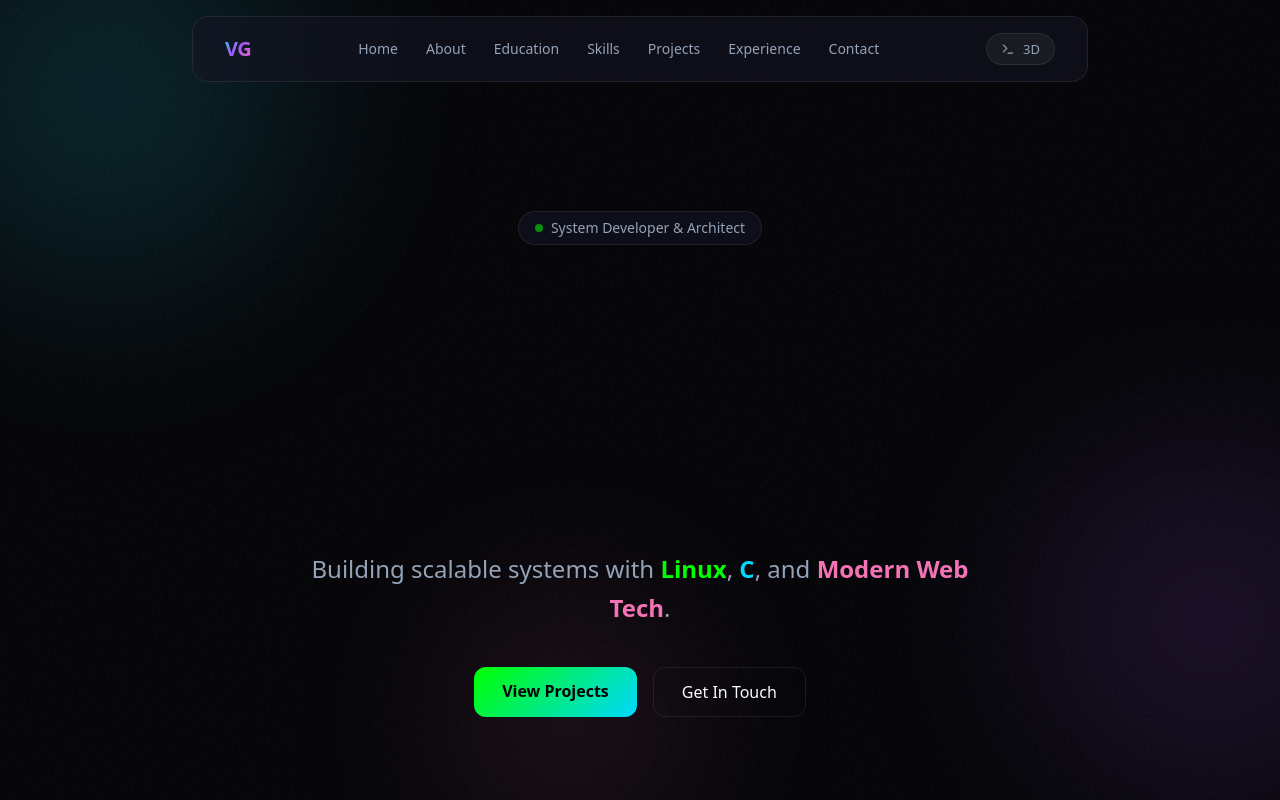
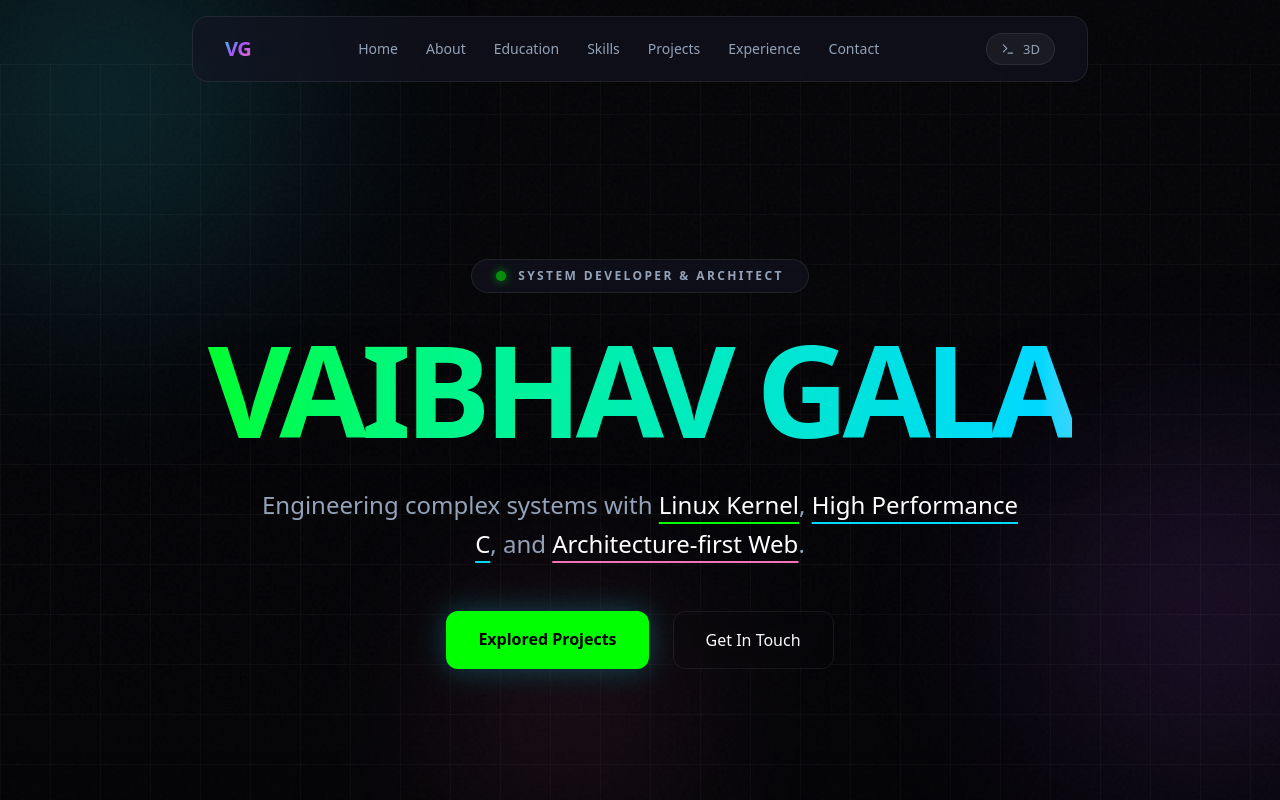
Before and after one commit to vaibhavGala262/Portfolio, a Next.js app: page / in a window 1280 px wide. Both pictures are taken after a click on the button "GUI". Shown: the top 800 px of the page. Built offline with nearby package versions, Linux system fonts and the light colour scheme.

Commit message:
Vercel deploy issue fixed

```diff
--- a/src/app/globals.css
+++ b/src/app/globals.css
@@ -97,6 +97,17 @@
   /* Border */
   --border-subtle: rgba(255, 255, 255, 0.08);
   --border-hover: rgba(255, 255, 255, 0.15);
+}
+
+.subtle-grid {
+  background-image:
+    linear-gradient(rgba(255, 255, 255, 0.03) 1px, transparent 1px),
+    linear-gradient(90deg, rgba(255, 255, 255, 0.03) 1px, transparent 1px);
+  background-size: 50px 50px;
+}
+
+.text-glow {
+  text-shadow: 0 0 15px var(--primary), 0 0 30px var(--primary);
 }
 
 body {
--- a/src/components/Hero.tsx
+++ b/src/components/Hero.tsx
@@ -374,6 +374,10 @@ export default function Hero() {
     if (mode === "gui") {
         return (
             <section className="min-h-screen flex flex-col justify-center items-center text-center px-4 relative overflow-hidden">
+                {/* Layered Background Effects */}
+                <div className="absolute inset-0 subtle-grid pointer-events-none" />
+                <div className="absolute inset-0 bg-gradient-to-b from-transparent via-transparent to-black/20" />
+
                 <motion.div
                     initial={{ opacity: 0, y: 30 }}
                     animate={{ opacity: 1, y: 0 }}
@@ -384,34 +388,48 @@ export default function Hero() {
                         initial={{ opacity: 0, scale: 0.9 }}
                         animate={{ opacity: 1, scale: 1 }}
                         transition={{ delay: 0.2, duration: 0.5 }}
-                        className="mb-6 inline-flex items-center gap-2 px-4 py-1.5 rounded-full border border-[var(--border-subtle)] bg-[var(--bg-card)] backdrop-blur-md text-sm font-mono font-medium"
+                        className="mb-8 inline-flex items-center gap-3 px-6 py-2 rounded-full border border-[var(--border-subtle)] bg-[var(--bg-card)] backdrop-blur-xl group"
                     >
-                        <span className="w-2 h-2 rounded-full bg-[var(--primary)] animate-pulse" />
-                        <span className="text-[var(--text-secondary)]">System Developer & Architect</span>
+                        <span className="w-2.5 h-2.5 rounded-full bg-[var(--primary)] animate-pulse shadow-[0_0_10px_var(--primary)]" />
+                        <span className="text-[var(--text-secondary)] text-xs tracking-[0.2em] uppercase font-bold group-hover:text-[var(--primary)] transition-colors">
+                            System Developer & Architect
+                        </span>
                     </motion.div>
 
-                    <GlitchText
-                        text="VAIBHAV GALA"
-                        className="text-7xl md:text-9xl font-bold mb-6 tracking-tight block text-gradient"
-                    />
+                    <motion.h1
+                        initial={{ opacity: 0, scale: 0.9 }}
+                        animate={{ opacity: 1, scale: 1 }}
+                        transition={{ delay: 0.3, duration: 0.6 }}
+                        className="text-7xl md:text-9xl font-black mb-8 tracking-tighter leading-none drop-shadow-2xl"
+                    >
+                        <span className="bg-gradient-to-r from-[var(--primary)] via-[var(--secondary)] to-[var(--accent)] bg-clip-text text-transparent animate-gradient bg-[length:200%_auto]">
+                            VAIBHAV GALA
+                        </span>
+                    </motion.h1>
 
-                    <motion.p
+                    <motion.div
                         initial={{ opacity: 0 }}
                         animate={{ opacity: 1 }}
-                        transition={{ delay: 0.4, duration: 0.8 }}
-                        className="text-xl md:text-2xl text-[var(--text-secondary)] max-w-2xl mx-auto font-light leading-relaxed"
+                        transition={{ delay: 0.4 }}
+                        className="relative"
                     >
-                        Building scalable systems with <span className="text-[var(--primary)] font-semibold">Linux</span>, <span className="text-[var(--secondary)] font-semibold">C</span>, and <span className="text-[var(--accent)] font-semibold">Modern Web Tech</span>.
-                    </motion.p>
+                        <p className="text-xl md:text-2xl text-[var(--text-secondary)] max-w-3xl mx-auto font-medium leading-relaxed mb-10">
+                            Engineering complex systems with <span className="text-white underline decoration-[var(--primary)] underline-offset-8">Linux Kernel</span>, <span className="text-white underline decoration-[var(--secondary)] underline-offset-8">High Performance C</span>, and <span className="text-white underline decoration-[var(--accent)] underline-offset-8">Architecture-first Web</span>.
+                        </p>
+                    </motion.div>
 
                     <motion.div
                         initial={{ opacity: 0, y: 20 }}
                         animate={{ opacity: 1, y: 0 }}
                         transition={{ delay: 0.6, duration: 0.6 }}
-                        className="flex flex-wrap justify-center gap-4 mt-10"
+                        className="flex flex-wrap justify-center gap-6 mt-12"
                     >
-                        <a href="#projects" className="btn-glow">View Projects</a>
-                        <a href="#contact" className="btn-ghost">Get In Touch</a>
+                        <a href="#projects" className="px-8 py-4 bg-[var(--primary)] text-black font-bold rounded-xl hover:scale-105 transition-all shadow-[0_0_30px_rgba(34,211,238,0.3)]">
+                            Explored Projects
+                        </a>
+                        <a href="#contact" className="px-8 py-4 border border-[var(--border-subtle)] backdrop-blur-md rounded-xl hover:bg-white/5 transition-all">
+                            Get In Touch
+                        </a>
                     </motion.div>
                 </motion.div>
             </section>
--- a/src/context/SoundContext.tsx
+++ b/src/context/SoundContext.tsx
@@ -30,7 +30,7 @@ export function SoundProvider({ children }: { children: React.ReactNode }) {
         }
     }, []);
 
-    const playSound = (type: "hover" | "click" | "type" | "error" | "success") => {
+    const playSound = (type: "hover" | "click" | "type" | "error" | "success" | "portal") => {
         if (!soundEnabled || !audioCtxRef.current) return;
 
         // Resume context if suspended (browser autoplay policy)
```
